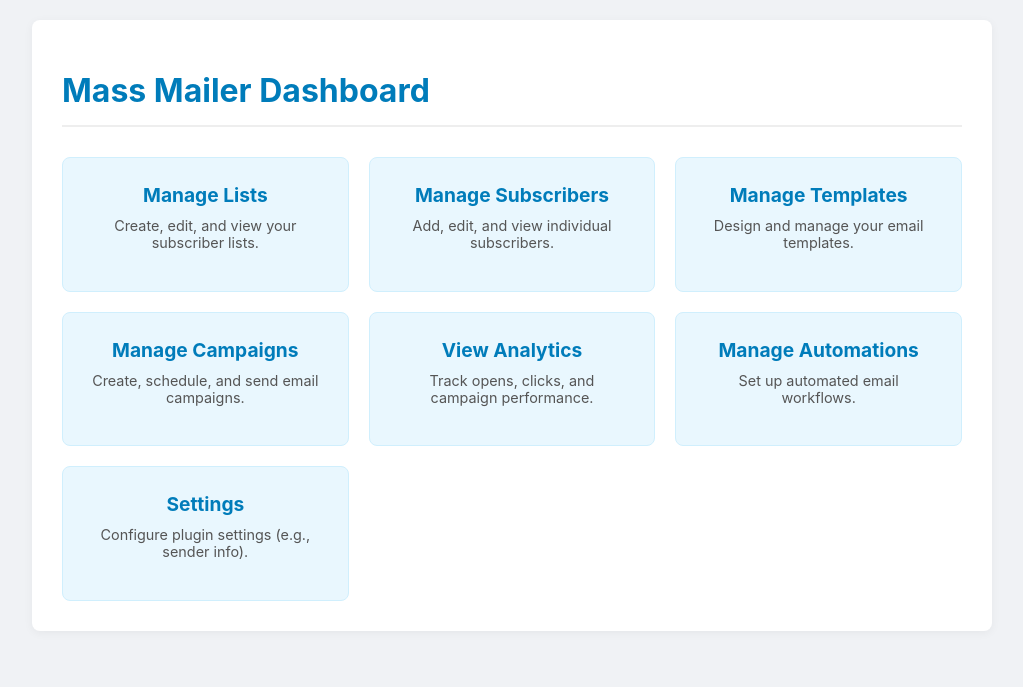
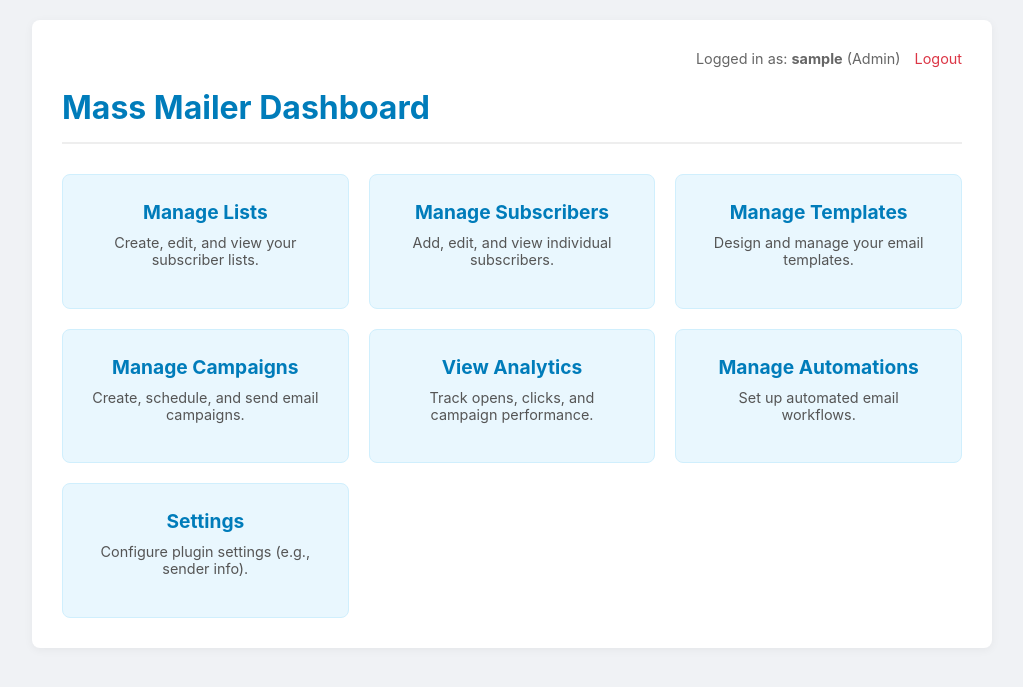
Before and after one commit to z3r0d4rkn3ss/MassMailer-WordpressPlugin-, a PHP site: page /mass-mailer/dashboard.php in a window 1280 px wide. Shown: the top 687 px of the page, without its empty margins (128-1151 px from the left). Run offline with PHP 8.4, Linux system fonts and the light colour scheme; the visitor is signed in with stand-in values (Sample User, id 1).

Commit message:
Update dashboard.php
Authentication Check

```diff
--- a/admin/dashboard.php
+++ b/admin/dashboard.php
@@ -4,13 +4,29 @@
  *
  * This file serves as the main entry point for the Mass Mailer admin area.
  * It provides an overview and navigation links to other admin pages.
+ * Now includes authentication check.
  *
  * @package Mass_Mailer
  * @subpackage Admin
  */
 
-// This is a placeholder for your main admin dashboard.
-// In a real application, you'd likely have authentication checks here.
+// Start session
+if (session_status() == PHP_SESSION_NONE) {
+    session_start();
+}
+
+// Ensure auth class is loaded
+require_once dirname(__FILE__) . '/../includes/auth.php';
+$auth = new MassMailerAuth();
+
+// Redirect to login page if not authenticated
+if (!$auth->isLoggedIn()) {
+    header('Location: login.php');
+    exit;
+}
+
+// Get current user details for display
+$current_user = $auth->getCurrentUser();
 
 ?>
 <!DOCTYPE html>
@@ -23,6 +39,9 @@
         body { font-family: 'Inter', sans-serif; margin: 20px; background-color: #f0f2f5; color: #333; }
         .container { max-width: 900px; margin: 0 auto; background-color: #fff; padding: 30px; border-radius: 8px; box-shadow: 0 2px 10px rgba(0,0,0,0.05); }
         h1 { color: #007cba; border-bottom: 2px solid #eee; padding-bottom: 15px; margin-bottom: 30px; }
+        .user-info { text-align: right; margin-bottom: 20px; font-size: 0.9em; color: #666; }
+        .user-info a { color: #dc3545; text-decoration: none; margin-left: 10px; }
+        .user-info a:hover { text-decoration: underline; }
         .nav-grid { display: grid; grid-template-columns: repeat(auto-fit, minmax(250px, 1fr)); gap: 20px; }
         .nav-item { background-color: #e9f7fe; padding: 25px; border-radius: 8px; text-align: center; border: 1px solid #d0effd; transition: transform 0.2s, box-shadow 0.2s; }
         .nav-item:hover { transform: translateY(-5px); box-shadow: 0 5px 15px rgba(0,0,0,0.1); }
@@ -32,6 +51,10 @@
 </head>
 <body>
     <div class="container">
+        <div class="user-info">
+            Logged in as: <strong><?php echo htmlspecialchars($current_user['username']); ?></strong> (<?php echo htmlspecialchars(ucfirst($current_user['role'])); ?>)
+            <a href="login.php?action=logout">Logout</a>
+        </div>
         <h1>Mass Mailer Dashboard</h1>
 
         <div class="nav-grid">
```
